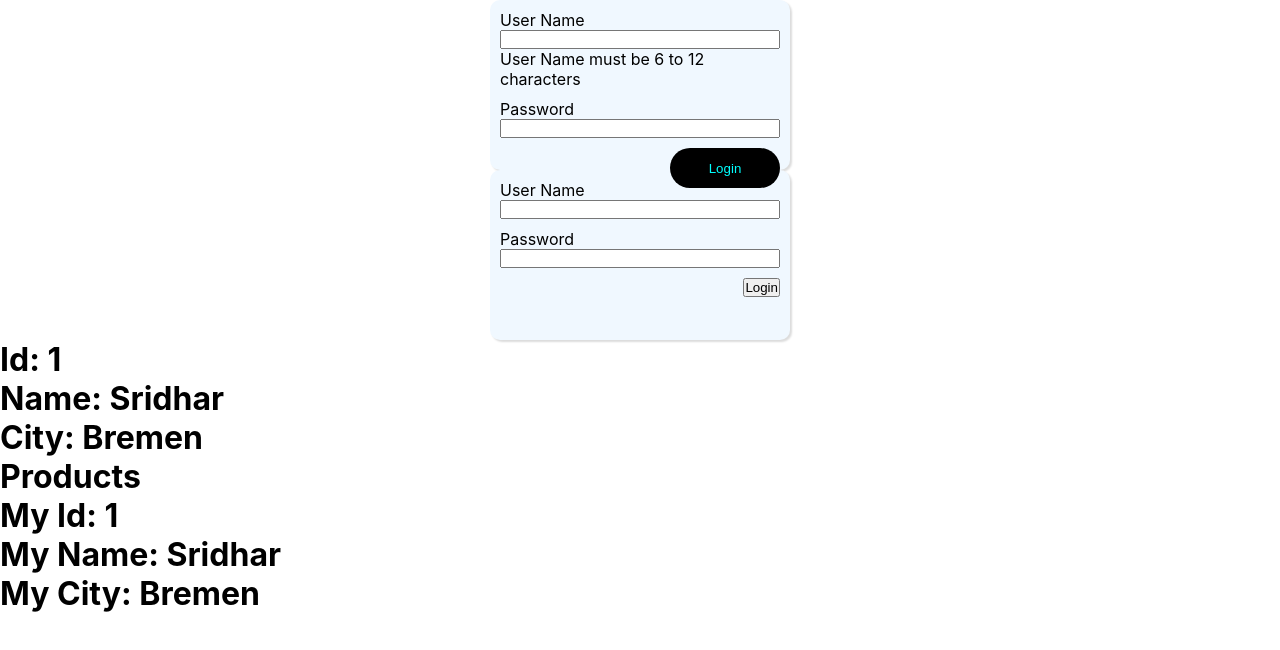
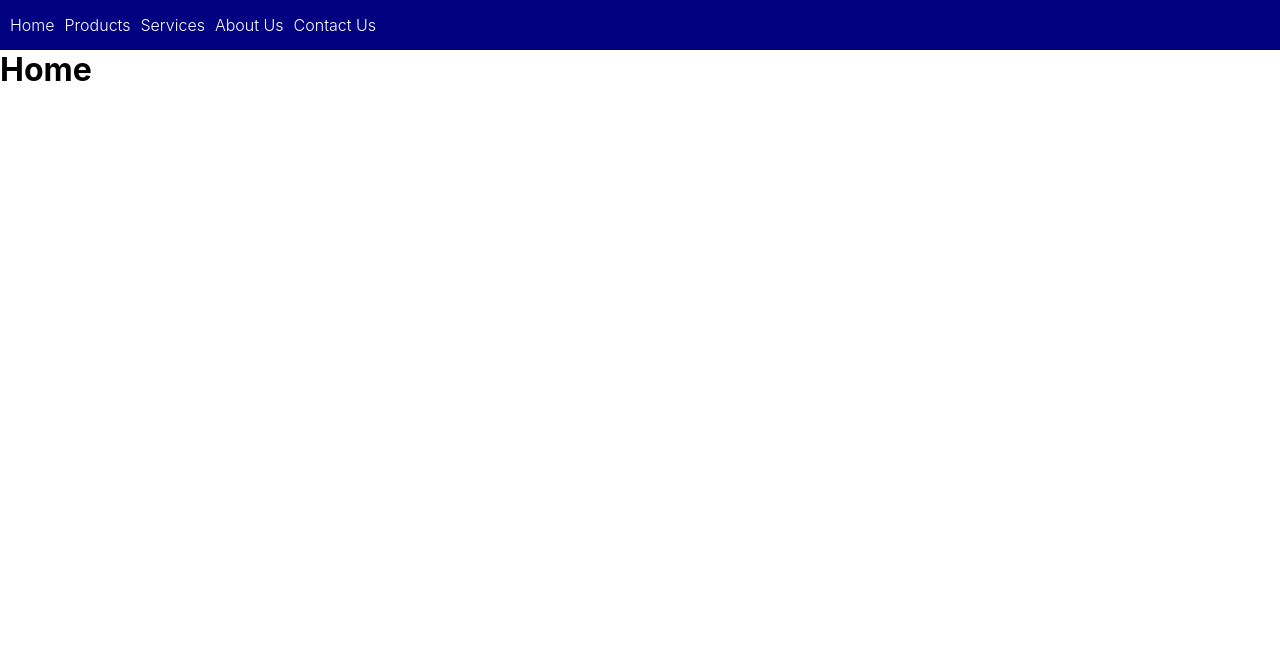
Before and after one commit to kothapallisridhar/frontend, a React (Create React App) app in the folder reactapp/: page / in a window 1280 px wide. Shown: the top 650 px of the page. Built offline with nearby package versions, Linux system fonts and the light colour scheme.

Commit message:
React Router

```diff
--- a/reactapp/package.json
+++ b/reactapp/package.json
@@ -10,6 +10,7 @@
     "axios": "^1.12.1",
     "react": "^19.1.1",
     "react-dom": "^19.1.1",
+    "react-router-dom": "^7.9.1",
     "react-scripts": "5.0.1",
     "web-vitals": "^2.1.4"
   },
--- /dev/null
+++ b/reactapp/src/AppRoute.js
@@ -0,0 +1,12 @@
+import React from "react";
+import { Navigation } from "./components/Navigation";
+import { MyRoutes } from "./components/MyRoutes";
+
+export const AppRoute = () => {
+  return (
+    <div>
+      <Navigation />
+      <MyRoutes />
+    </div>
+  );
+};
--- /dev/null
+++ b/reactapp/src/components/About.js
@@ -0,0 +1,7 @@
+import React from 'react'
+
+export const About = () => {
+  return (
+    <div><h1>About</h1></div>
+  )
+}
--- /dev/null
+++ b/reactapp/src/components/ContactUs.js
@@ -0,0 +1,7 @@
+import React from 'react'
+
+export const ContactUs = () => {
+  return (
+    <div><h1>ContactUs</h1></div>
+  )
+}
--- /dev/null
+++ b/reactapp/src/components/Home.js
@@ -0,0 +1,7 @@
+import React from 'react'
+
+export const Home = () => {
+  return (
+    <div><h1>Home</h1></div>
+  )
+}
--- /dev/null
+++ b/reactapp/src/components/MyRoutes.js
@@ -0,0 +1,21 @@
+import React from 'react'
+import { Routes, Route } from 'react-router-dom'
+import { Home } from './Home'
+import { Products } from './Products'
+import { About } from './About'
+import { ContactUs } from './ContactUs'
+import { Services } from './Services'
+
+export const MyRoutes = () => {
+  return (
+    <>
+    <Routes>
+        <Route path='/' element={<Home/>} />
+        <Route path='/products' element={<Products/>} />
+        <Route path='/services' element={<Services/>} />
+        <Route path='/about' element={<About/>} />
+        <Route path='/contact' element={<ContactUs/>} />
+    </Routes>
+    </>
+  )
+}
--- /dev/null
+++ b/reactapp/src/components/Navigation.js
@@ -0,0 +1,17 @@
+import React from 'react'
+import { Link } from 'react-router-dom'
+import './navigation.css'
+
+export const Navigation = () => {
+  return (
+    <div className='nav-bar'>
+        <ul>
+            <Link className='nav-item' to="/">Home</Link>
+            <Link className='nav-item' to="/products">Products</Link>
+            <Link className='nav-item' to="/services">Services</Link>
+            <Link className='nav-item' to="/about">About Us</Link>
+            <Link className='nav-item' to="/contact">Contact Us</Link>
+        </ul>
+    </div>
+  )
+}
--- a/reactapp/src/components/Products.js
+++ b/reactapp/src/components/Products.js
@@ -1,11 +1,11 @@
 import React from 'react'
-import { Details } from './Details'
+//import { Details } from './Details'
 
 export const Products = () => {
   return (
     <div>
         <h1>Products</h1>
-        <Details/>
+        {/* <Details/> */}
     </div>
   )
 }
--- /dev/null
+++ b/reactapp/src/components/Services.js
@@ -0,0 +1,7 @@
+import React from 'react'
+
+export const Services = () => {
+  return (
+    <div><h1>Services</h1></div>
+  )
+}
--- /dev/null
+++ b/reactapp/src/components/navigation.css
@@ -0,0 +1,19 @@
+* {
+    box-sizing: border-box;
+    margin: 0px;
+    padding: 0px;
+}
+.nav-bar {
+    display: flex;
+    flex-direction: row;
+    height: 50px;
+    background-color: navy;
+    align-items: center;
+}
+.nav-item {
+    color: white;
+    font-weight: 300;
+    text-decoration: none;
+    margin-left: 10px;
+    position: cursor;
+}
--- a/reactapp/src/index.js
+++ b/reactapp/src/index.js
@@ -1,7 +1,9 @@
 import React from 'react';
 import ReactDOM from 'react-dom/client';
 import './index.css';
-import { AppCon } from './AppCon';
+import { AppRoute } from './AppRoute';
+import {BrowserRouter} from 'react-router-dom';
+
 
 export const useContextAPI = React.createContext();
 
@@ -9,8 +11,11 @@ export const useContextAPI = React.createContext();
 const root = ReactDOM.createRoot(document.getElementById('root'));
 root.render(
   //<React.StrictMode>
-    <useContextAPI.Provider value={{id: 1, name: "Sridhar", city: "Bremen",}}>
-      <AppCon/>
-    </useContextAPI.Provider>
+    //<useContextAPI.Provider value={{id: 1, name: "Sridhar", city: "Bremen",}}>
+      <BrowserRouter>
+        <AppRoute/>
+      </BrowserRouter>
+
+    //</useContextAPI.Provider>
   //</React.StrictMode>
 );
```
Also changed, not shown: 1 other file (tests, documents, lock files or other folders).
